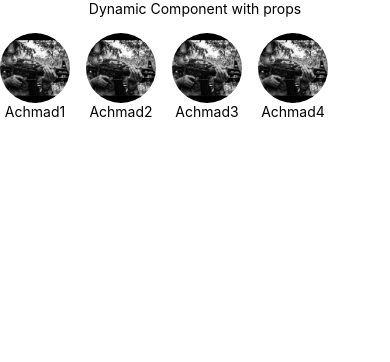
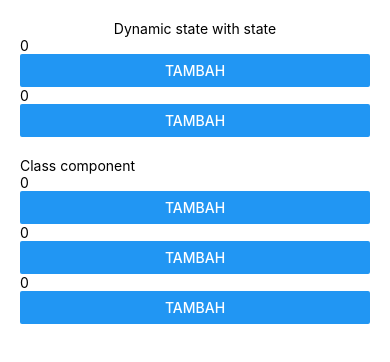
Before and after one commit to amed12/MyFirstRN, a React Native app: screen / in a window 390 px wide. Shown: the top 362 px of the page. Built offline with nearby package versions, Linux system fonts and the light colour scheme.

Commit message:
learning state

```diff
--- a/src/App.js
+++ b/src/App.js
@@ -5,6 +5,7 @@ import Position from './pages/Position';
 import PropDynamic from './pages/PropsDynamic';
 import SampleBasic from './pages/SampleComponent';
 import SampleStylingBasic from './pages/SampleStyling';
+import StateDynamic from './pages/StateDynamic';
 
 const App = () => {
   /*
@@ -23,7 +24,8 @@ const App = () => {
         {/* <SampleStylingBasic /> */}
         {/* {<FlexBoxExample />} */}
         {/* <Position /> */}
-        <PropDynamic />
+        {/* <PropDynamic /> */}
+        <StateDynamic />
       </ScrollView>
     </View>
   );
--- /dev/null
+++ b/src/pages/StateDynamic/index.js
@@ -0,0 +1,61 @@
+import React, {Component, useState} from 'react';
+import {Button, StyleSheet, Text, View} from 'react-native';
+
+const Counter = () => {
+  const [number, setNumber] = useState(0);
+  return (
+    <View>
+      <Text>{number}</Text>
+      <Button title="Tambah" onPress={() => setNumber(number + 1)} />
+    </View>
+  );
+};
+
+class CounterClass extends Component {
+  state = {
+    number: 0,
+  };
+  render() {
+    return (
+      <View>
+        <Text>{this.state.number}</Text>
+        <Button
+          title="Tambah"
+          onPress={() =>
+            this.setState({
+              number: this.state.number + 1,
+            })
+          }
+        />
+      </View>
+    );
+  }
+}
+
+const StateDynamic = () => {
+  return (
+    <View style={styles.wrapper}>
+      <Text style={styles.textTitle}>Dynamic state with state</Text>
+      <Counter />
+      <Counter />
+      <Text style={styles.titleSection}>Class component</Text>
+      <CounterClass />
+      <CounterClass />
+      <CounterClass />
+    </View>
+  );
+};
+
+export default StateDynamic;
+
+const styles = StyleSheet.create({
+  wrapper: {
+    padding: 20,
+  },
+  textTitle: {
+    textAlign: 'center',
+  },
+  titleSection: {
+    marginTop: 20,
+  },
+});
```
